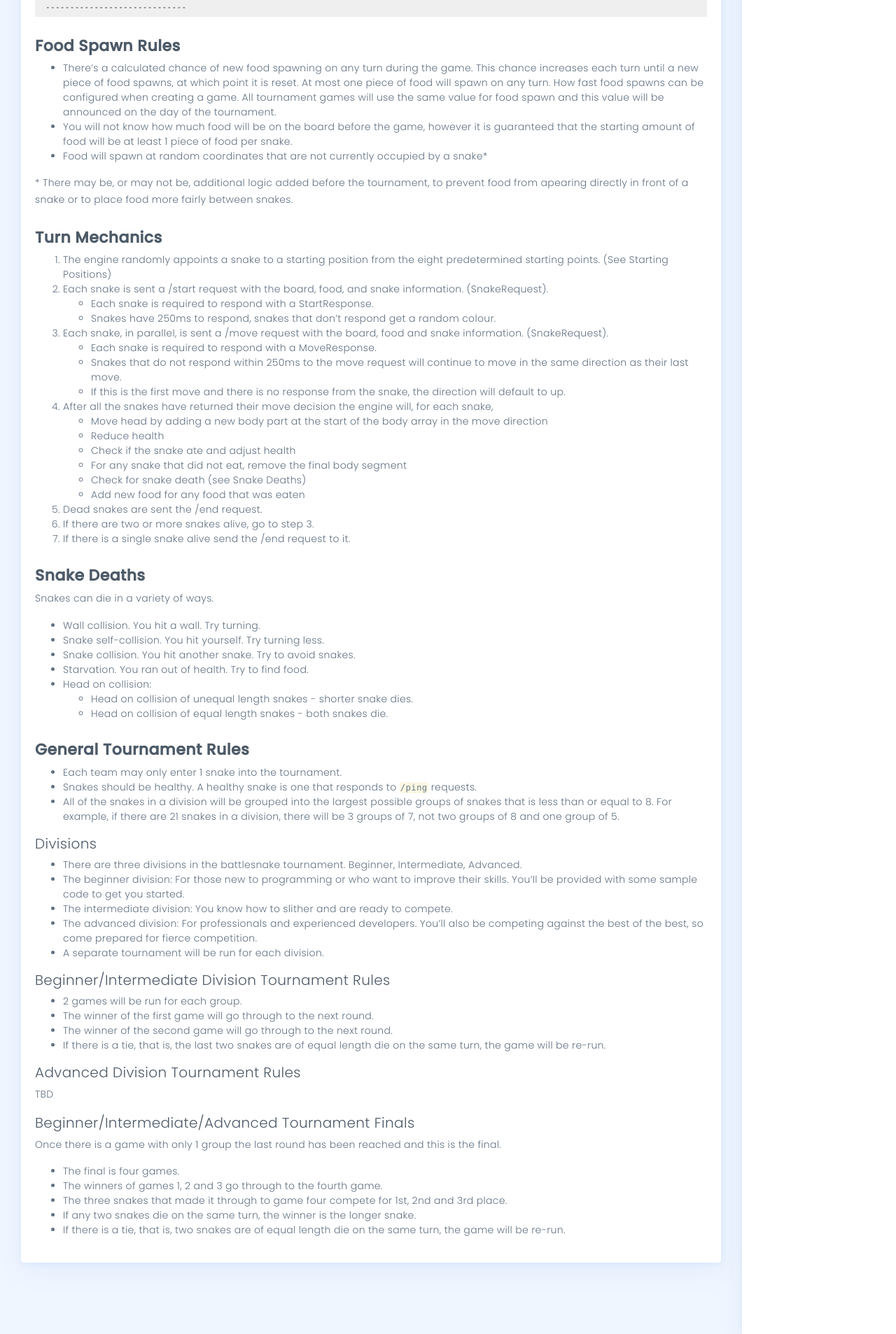
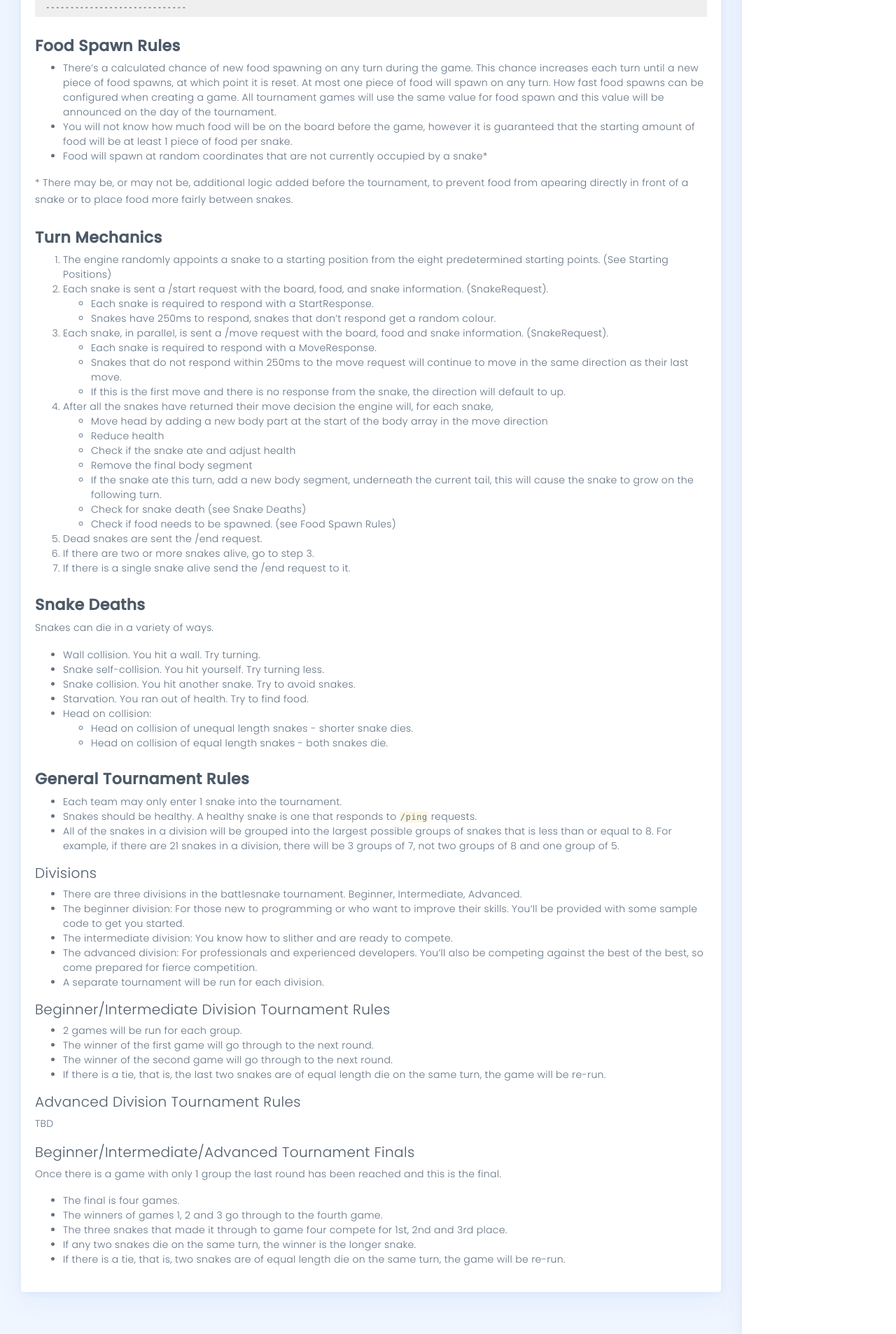
Before and after one commit to xtagon/docs, a Jekyll site: the page built from docs/2019-tournament-game-rules.md, in a window 1280 px wide. Shown: the part 793-2700 px from the top of the page at 70% size. Built offline with Jekyll 4.4.1, drawn with Linux system fonts in a browser that asks for light colours.

Commit message:
Update 2019-tournament-game-rules.md

```diff
--- a/docs/2019-tournament-game-rules.md
+++ b/docs/2019-tournament-game-rules.md
@@ -61,9 +61,10 @@ Please note, that we reserve the right to change game rules up until the day of
    - Move head by adding a new body part at the start of the body array in the move direction
    - Reduce health
    - Check if the snake ate and adjust health
-   - For any snake that did not eat, remove the final body segment
+   - Remove the final body segment
+   - If the snake ate this turn, add a new body segment, underneath the current tail, this will cause the snake to grow on the following turn.
    - Check for snake death (see Snake Deaths)
-   - Add new food for any food that was eaten
+   - Check if food needs to be spawned. (see Food Spawn Rules)
 1. Dead snakes are sent the /end request.
 1. If there are two or more snakes alive, go to step 3.
 1. If there is a single snake alive send the /end request to it.
```
